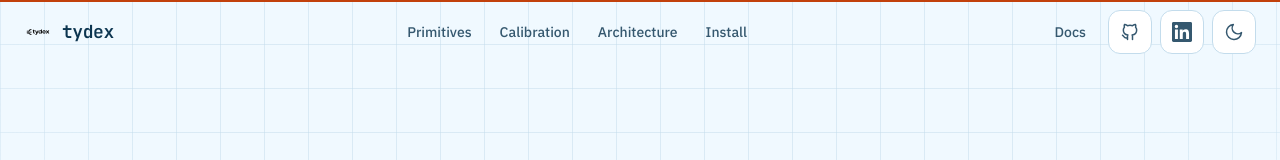
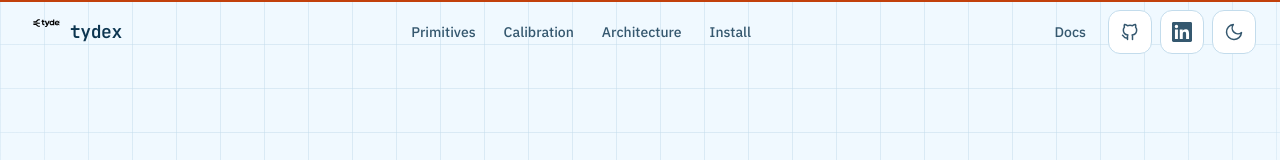
Before and after one commit to Dracko000/tydex, a Next.js app in the folder web/: page / in a window 1280 px wide. Shown: the top 160 px of the page. Built offline with nearby package versions, Linux system fonts and the light colour scheme.

Commit message:
feat(web): logo navbar 36px + crop SVG whitespace (navbar & public)

```diff
--- a/web/src/components/nav.tsx
+++ b/web/src/components/nav.tsx
@@ -41,9 +41,9 @@ export function Nav() {
           <Image
             src={logo}
             alt="tydex logo"
-            width={28}
-            height={28}
-            className="h-7 w-7"
+            width={36}
+            height={36}
+            className="h-9 w-9"
           />
           <span className="font-mono text-lg font-semibold tracking-tight text-ink">
             tydex
```
Also changed, not shown: web/public/logo.svg, web/src/images/logo.svg.
